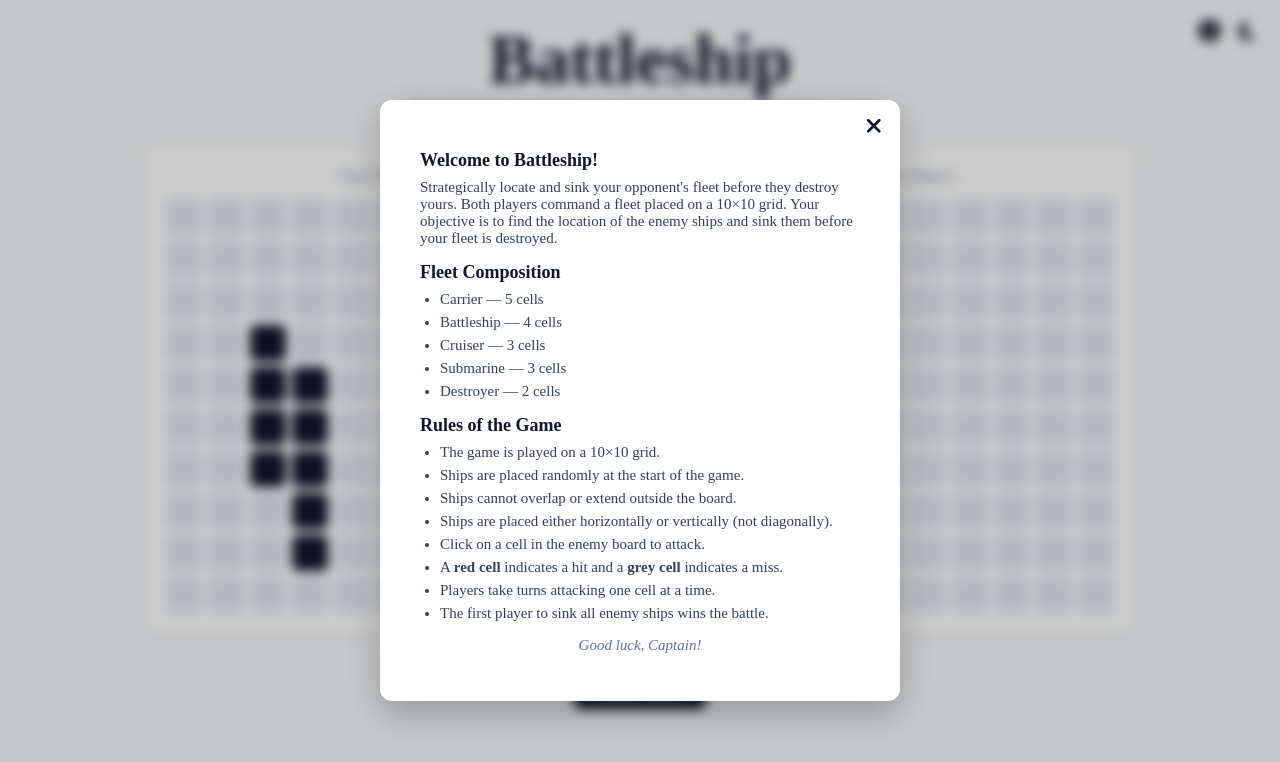
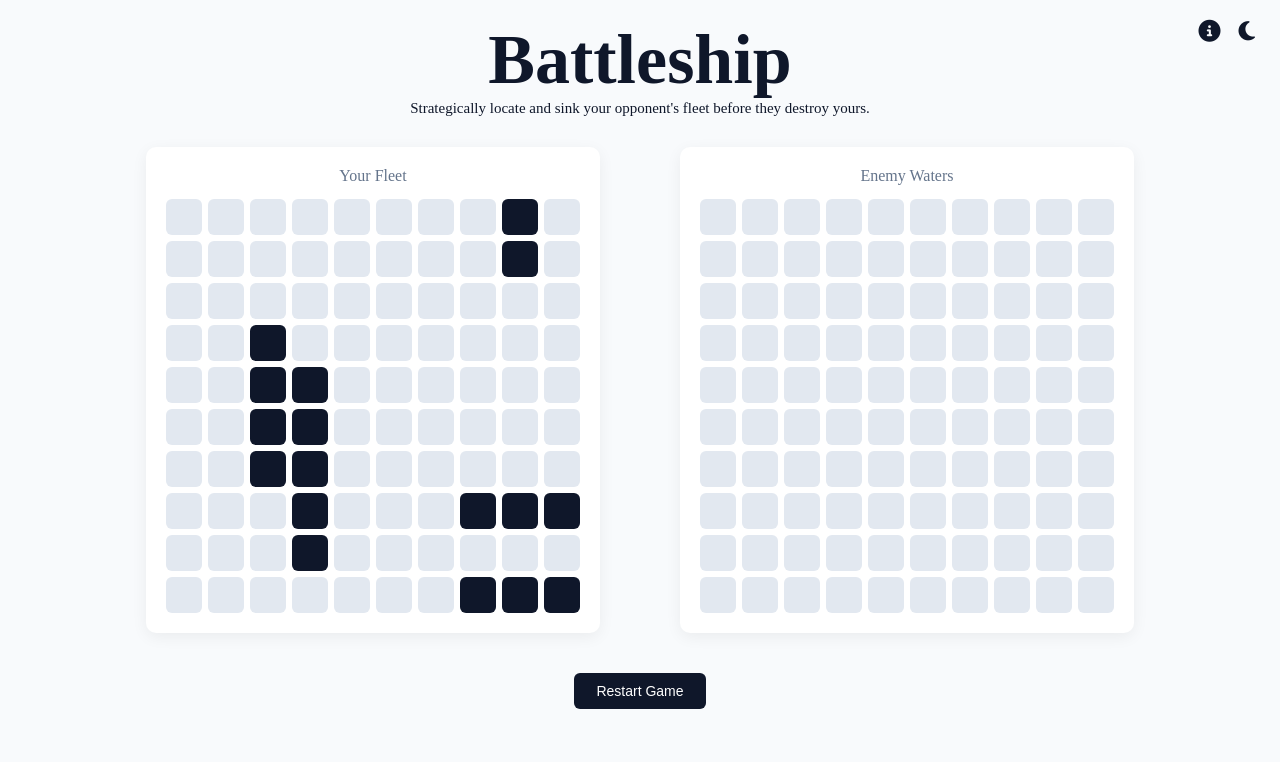
Before and after one commit to Sanskriti3104/Battleships, a website built with webpack: page src/index.html in a window 1280 px wide. Built offline with nearby package versions, Linux system fonts and the light colour scheme; a web font is replaced by a local one.

Commit message:
Make description and theme toggle reusable

```diff
--- a/src/DOM.js
+++ b/src/DOM.js
@@ -5,9 +5,6 @@ const computerBoard = document.getElementById('computer-board');
 const resetButton = document.getElementById('restart-btn');
 const resultPopupWindow = document.getElementById('resultPopupWindow');
 const result = document.querySelector('.result');
-const descriptionPopupWindow = document.getElementById('descriptionPopupWindow');
-const descriptionToggle = document.querySelector('.description-toggle');
-const closeDescription = document.querySelector('.close-description');
 
 function renderBoard(gameboard, boardElement, isComputer) {
     boardElement.innerHTML = '';
@@ -38,13 +35,4 @@ function renderBoard(gameboard, boardElement, isComputer) {
 
 }
 
-descriptionToggle.addEventListener('click', displayDescription);
-closeDescription.addEventListener('click', () => {
-    descriptionPopupWindow.classList.remove('active');
-});
-
-function displayDescription() {
-    descriptionPopupWindow.classList.add('active');
-}
-
-export { container, humanBoard, computerBoard, resetButton, resultPopupWindow, descriptionPopupWindow, result, displayDescription, renderBoard }
+export { container, humanBoard, computerBoard, resetButton, resultPopupWindow, result, renderBoard }
--- /dev/null
+++ b/src/description.js
@@ -0,0 +1,61 @@
+export default function description() {
+
+    const navBar = document.querySelector(".nav-bar");
+    const popupWindow = document.getElementById("descriptionPopupWindow");
+
+    // Add description icon in navbar
+    navBar.insertAdjacentHTML(
+        "beforeend",
+        `<i class="fa-solid fa-circle-info description-toggle" title="Game Rules"></i>`
+    );
+
+    // Add popup content
+    popupWindow.innerHTML = `
+        <div class="description-popup">
+            <i class="fa-solid fa-xmark close-description"></i>
+            <div class="description">
+                <strong>Welcome to Battleship!</strong>
+                <p>
+                    Strategically locate and sink your opponent's fleet before they destroy yours.
+                    Both players command a fleet placed on a 10×10 grid. Your objective is to
+                    find the location of the enemy ships and sink them before your fleet is destroyed.
+                </p>
+
+                <strong>Fleet Composition</strong>
+                <ul>
+                    <li>Carrier — 5 cells</li>
+                    <li>Battleship — 4 cells</li>
+                    <li>Cruiser — 3 cells</li>
+                    <li>Submarine — 3 cells</li>
+                    <li>Destroyer — 2 cells</li>
+                </ul>
+
+                <strong>Rules of the Game</strong>
+                <ul>
+                    <li>The game is played on a 10×10 grid.</li>
+                    <li>Ships are placed randomly at the start.</li>
+                    <li>Ships cannot overlap or extend outside the board.</li>
+                    <li>Ships can be horizontal or vertical.</li>
+                    <li>Click a cell in the enemy board to attack.</li>
+                    <li><b>Red</b> = Hit, <b>Grey</b> = Miss.</li>
+                    <li>Players attack one cell per turn.</li>
+                    <li>Sink all enemy ships to win.</li>
+                </ul>
+
+                <p><em>Good luck, Captain!</em></p>
+            </div>
+        </div>
+    `;
+
+    const descriptionToggle = document.querySelector(".description-toggle");
+    const closeDescription = document.querySelector(".close-description");
+
+    descriptionToggle.addEventListener("click", () => {
+        popupWindow.classList.add("active");
+    });
+
+    closeDescription.addEventListener("click", () => {
+        popupWindow.classList.remove("active");
+    });
+
+}
--- a/src/index.html
+++ b/src/index.html
@@ -9,43 +9,8 @@
 </head>
 
 <body>
-    <div class="nav-bar">
-        <i class="fa-solid fa-circle-info description-toggle" title="Game Rules"></i>
-        <i class="fa-solid fa-moon theme-toggle" title="Toggle Dark Mode"></i>
-    </div>
-    <div class="popup-window" id="descriptionPopupWindow">
-        <div class="description-popup">
-            <i class="fa-solid fa-xmark close-description"></i>
-            <div class="description">
-                <strong>Welcome to Battleship!</strong>
-                <p>
-                    Strategically locate and sink your opponent's fleet before they destroy yours.
-                    Both players command a fleet placed on a 10×10 grid. Your objective is to
-                    find the location of the enemy ships and sink them before your fleet is destroyed.
-                </p>
-                <strong>Fleet Composition</strong>
-                <ul>
-                    <li>Carrier — 5 cells</li>
-                    <li>Battleship — 4 cells</li>
-                    <li>Cruiser — 3 cells</li>
-                    <li>Submarine — 3 cells</li>
-                    <li>Destroyer — 2 cells</li>
-                </ul>
-                <strong>Rules of the Game</strong>
-                <ul>
-                    <li>The game is played on a 10×10 grid.</li>
-                    <li>Ships are placed randomly at the start of the game.</li>
-                    <li>Ships cannot overlap or extend outside the board.</li>
-                    <li>Ships are placed either horizontally or vertically (not diagonally).</li>
-                    <li>Click on a cell in the enemy board to attack.</li>
-                    <li>A <b>red cell</b> indicates a hit and a <b>grey cell</b> indicates a miss.</li>
-                    <li>Players take turns attacking one cell at a time.</li>
-                    <li>The first player to sink all enemy ships wins the battle.</li>
-                </ul>
-                <p><em>Good luck, Captain!</em></p>
-            </div>
-        </div>
-    </div>
+    <div class="nav-bar"></div>
+    <div class="popup-window" id="descriptionPopupWindow"></div>
 
     <div class="title">
         <h1>Battleship</h1>
--- a/src/index.js
+++ b/src/index.js
@@ -1,8 +1,9 @@
 import Game from './Game.js';
 import './styles.css';
+import description from './description.js';
 import toggleTheme from './toggleTheme.js';
-import {displayDescription} from './DOM.js';
 
-displayDescription();
+
+description();
 toggleTheme();
 Game();
--- a/src/toggleTheme.js
+++ b/src/toggleTheme.js
@@ -1,4 +1,12 @@
 export default function toggleTheme() {
+
+    const navBar = document.querySelector(".nav-bar");
+
+    // Add theme toggle icon
+    navBar.insertAdjacentHTML(
+        "beforeend",
+        `<i class="fa-solid fa-moon theme-toggle" title="Toggle Dark Mode"></i>`
+    );
 
     const themeToggle = document.querySelector(".theme-toggle");
 
@@ -18,7 +26,8 @@ export default function toggleTheme() {
             document.documentElement.removeAttribute("data-theme");
             themeToggle.classList.replace("fa-sun", "fa-moon");
             localStorage.setItem("theme", "light");
-        } else {
+        }
+        else {
             document.documentElement.setAttribute("data-theme", "dark");
             themeToggle.classList.replace("fa-moon", "fa-sun");
             localStorage.setItem("theme", "dark");
```
